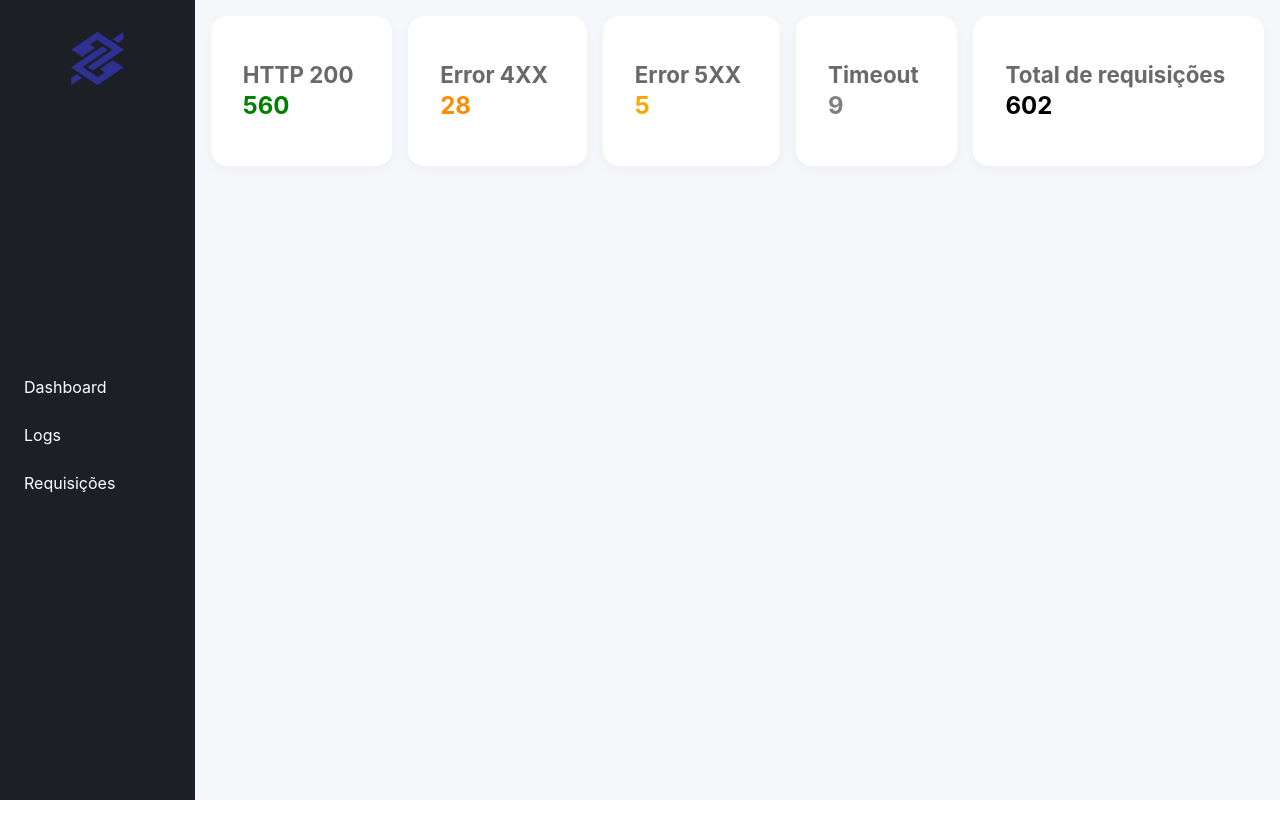
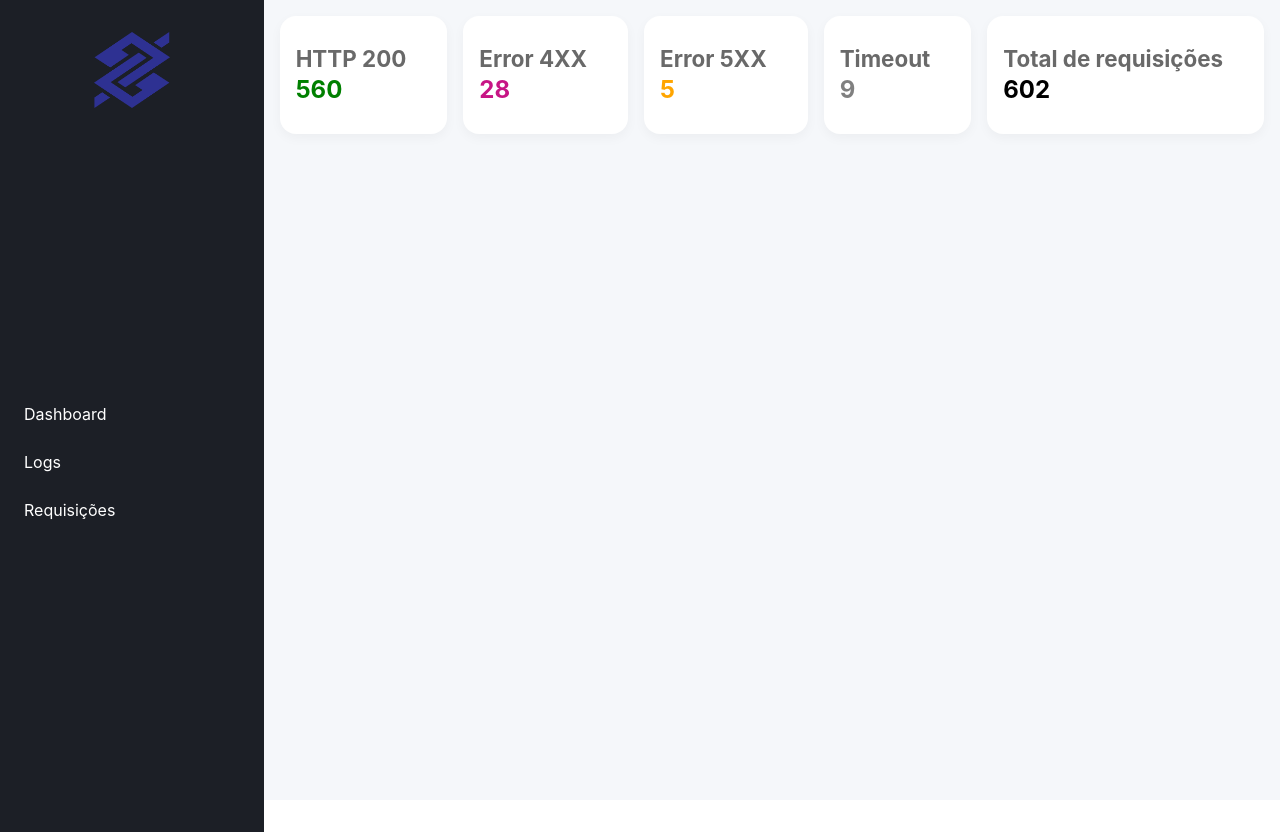
Before and after one commit to Kacaii/senac-riseup-2025, an Angular app: page / in a window 1280 px wide. Before the commit the page ends 800 px from the top, so only its background shows below. Built offline with nearby package versions, Linux system fonts and the light colour scheme.

Commit message:
create components for sidebar and card list

```diff
--- a/src/app/app.component.css
+++ b/src/app/app.component.css
@@ -1,4 +1,3 @@
-@import "./css/sidebar.css";
 @import "./css/dashboard.css";
 
 .container {
--- a/src/app/app.component.html
+++ b/src/app/app.component.html
@@ -8,40 +8,9 @@
 <!-- * * * * * * * * * * * * * * * * * * * * * * * * * * * * * * * -->
 
 <div class="container">
-  <!-- Barra de Navegação Lateral -->
-  <aside class="sidebar">
-    <img src="logo-bb.png" alt="Logo Banco do Brasil" class="sidebar-logo" />
-    <nav class="sidebar__nav">
-      <a class="sidebar__link" href="#">Dashboard</a>
-      <a class="sidebar__link" href="#">Logs</a>
-      <a class="sidebar__link" href="#">Requisições</a>
-    </nav>
-  </aside>
-
-  <!-- DashBoard Principal -->
+  <app-bb-sidebar class="sidebar-component"></app-bb-sidebar>
   <main class="dashboard">
-    <section class="card-list">
-      <div class="card">
-        <h2 class="card__title">HTTP 200</h2>
-        <p class="card__number-green">560</p>
-      </div>
-      <div class="card">
-        <h2 class="card__title">Error 4XX</h2>
-        <p class="card__number-orange">28</p>
-      </div>
-      <div class="card">
-        <h2 class="card__title">Error 5XX</h2>
-        <p class="card__number-yellow">5</p>
-      </div>
-      <div class="card">
-        <h2 class="card__title">Timeout</h2>
-        <p class="card__number-gray">9</p>
-      </div>
-      <div class="card">
-        <h2 class="card__title">Total de requisições</h2>
-        <p class="card__number-black">602</p>
-      </div>
-    </section>
+    <app-card-list class="card-list-component"></app-card-list>
   </main>
 </div>
 
--- a/src/app/app.component.ts
+++ b/src/app/app.component.ts
@@ -1,9 +1,11 @@
 import { Component } from '@angular/core';
 import { RouterOutlet } from '@angular/router';
+import { BbSidebarComponent } from './bb-sidebar/bb-sidebar.component';
+import { CardListComponent } from './card-list/card-list.component';
 
 @Component({
   selector: 'app-root',
-  imports: [RouterOutlet],
+  imports: [RouterOutlet, BbSidebarComponent, CardListComponent],
   templateUrl: './app.component.html',
   styleUrl: './app.component.css',
 })
--- a/src/app/css/sidebar.css
+++ b/src/app/bb-sidebar/bb-sidebar.component.css
@@ -1,5 +1,6 @@
 .sidebar {
-  width: 15%;
+  width: auto;
+  height: 100%;
   padding: 1rem;
   background-color: var(--bb-dark-color);
   display: flex;
--- /dev/null
+++ b/src/app/bb-sidebar/bb-sidebar.component.html
@@ -0,0 +1,9 @@
+<!-- Barra de Navegação Lateral -->
+<aside class="sidebar">
+  <img src="logo-bb.png" alt="Logo Banco do Brasil" class="sidebar-logo" />
+  <nav class="sidebar__nav">
+    <a class="sidebar__link" href="#">Dashboard</a>
+    <a class="sidebar__link" href="#">Logs</a>
+    <a class="sidebar__link" href="#">Requisições</a>
+  </nav>
+</aside>
--- /dev/null
+++ b/src/app/card-list/card-list.component.css
@@ -0,0 +1,43 @@
+.card-list {
+  margin: 1rem;
+  display: flex;
+  gap: 1rem;
+  margin: 1rem;
+}
+
+.card {
+  flex-grow: 1;
+  background: white;
+  font-weight: bold;
+  padding: 2rem 1rem;
+  border-radius: 1rem;
+  box-shadow: 0 4px 12px rgba(0, 0, 0, 0.04);
+  font-size: 1.5rem;
+}
+
+.card__title {
+  font-size: 1.4rem;
+  font-weight: bold;
+  padding-bottom: 0.5rem;
+  color: dimgrey;
+}
+
+.card__number-green {
+  color: green;
+}
+
+.card__number-red {
+  color: mediumvioletred;
+}
+
+.card__number-yellow {
+  color: orange;
+}
+
+.card__number-gray {
+  color: gray;
+}
+
+.card__number-black {
+  color: black;
+}
--- /dev/null
+++ b/src/app/card-list/card-list.component.html
@@ -0,0 +1,23 @@
+<!-- Some cards -->
+<section class="card-list">
+  <div class="card">
+    <h2 class="card__title">HTTP 200</h2>
+    <p class="card__number-green">560</p>
+  </div>
+  <div class="card">
+    <h2 class="card__title">Error 4XX</h2>
+    <p class="card__number-red">28</p>
+  </div>
+  <div class="card">
+    <h2 class="card__title">Error 5XX</h2>
+    <p class="card__number-yellow">5</p>
+  </div>
+  <div class="card">
+    <h2 class="card__title">Timeout</h2>
+    <p class="card__number-gray">9</p>
+  </div>
+  <div class="card">
+    <h2 class="card__title">Total de requisições</h2>
+    <p class="card__number-black">602</p>
+  </div>
+</section>
--- a/src/app/css/dashboard.css
+++ b/src/app/css/dashboard.css
@@ -2,47 +2,3 @@
   background-color: #f5f7fa;
   width: 100%;
 }
-
-.card-list {
-  margin: 1rem;
-  display: flex;
-  gap: 1rem;
-  margin: 1rem;
-}
-
-.card {
-  background: white;
-  font-weight: bold;
-  padding: 3rem 2rem;
-  border-radius: 1rem;
-  box-shadow: 0 4px 12px rgba(0, 0, 0, 0.04);
-  flex-grow: 1;
-  font-size: 1.5rem;
-}
-
-.card__title {
-  font-size: 1.4rem;
-  font-weight: bold;
-  padding-bottom: 0.5rem;
-  color: dimgrey;
-}
-
-.card__number-green {
-  color: green;
-}
-
-.card__number-orange {
-  color: darkorange;
-}
-
-.card__number-yellow {
-  color: orange;
-}
-
-.card__number-gray {
-  color: gray;
-}
-
-.card__number-black {
-  color: black;
-}
```
Also changed, not shown: src/app/bb-sidebar/bb-sidebar.component.ts (added, +9 -0 lines), src/app/card-list/card-list.component.ts (added, +9 -0 lines), 2 other files (tests, documents, lock files or other folders).
